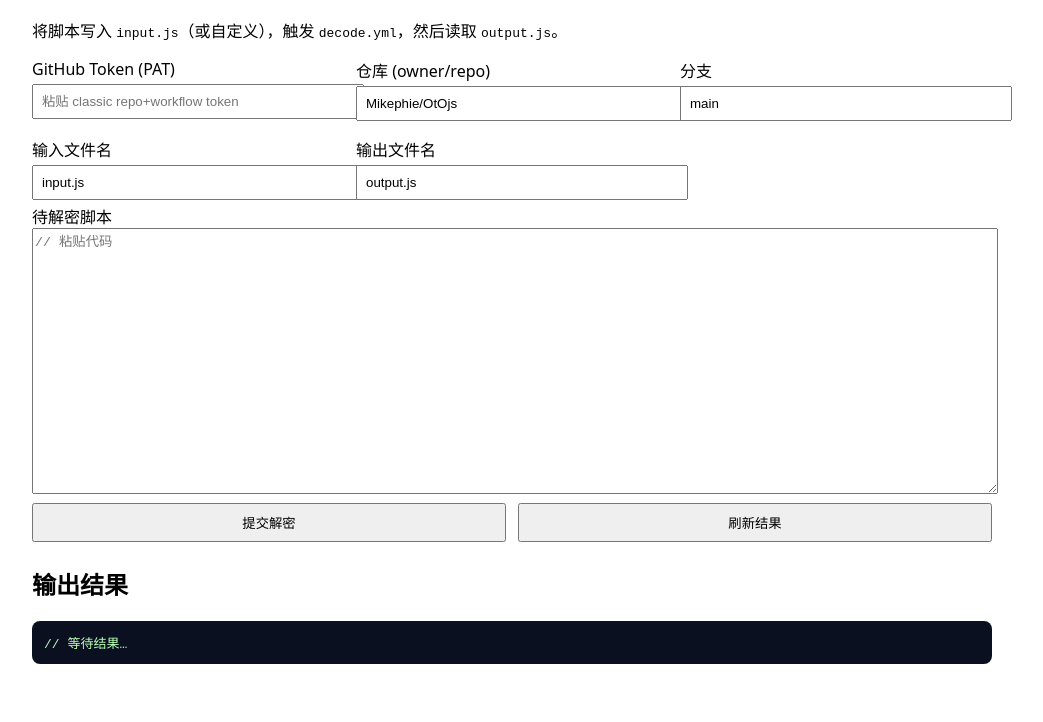
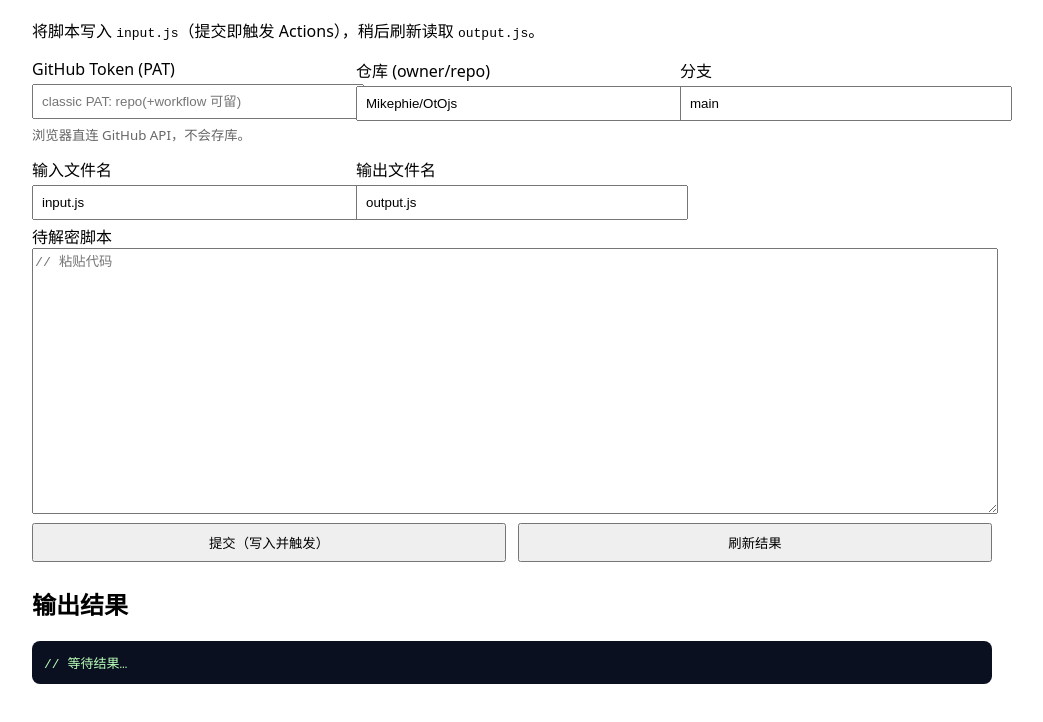
Before and after one commit to Mikephie/OtOjs, a website: page docs/index.html in a window 1280 px wide. Shown: the part 86-808 px from the top of the page, without its empty margins (128-1171 px from the left). Drawn offline with Linux system fonts and the light colour scheme.

Commit message:
Update index.html

```diff
--- a/docs/index.html
+++ b/docs/index.html
@@ -3,26 +3,25 @@
 <head>
   <meta charset="utf-8" />
   <meta name="viewport" content="width=device-width,initial-scale=1" />
-  <title>decode_action 网页端</title>
+  <title>Decode Web UI</title>
   <style>
     body{font-family:system-ui,-apple-system,Segoe UI,Roboto;max-width:960px;margin:40px auto;padding:0 16px}
     textarea{width:100%;height:260px}
     input,button{padding:8px;margin:4px 0;width:100%}
     .grid{display:grid;grid-template-columns:repeat(auto-fit,minmax(260px,1fr));gap:12px}
     pre{background:#0b1020;color:#b8ffb8;padding:12px;overflow:auto;border-radius:8px}
-    small{color:#666}
-    .ok{color:#0a0}
-    .err{color:#c00}
+    small{color:#666}.ok{color:#0a0}.err{color:#c00}
   </style>
 </head>
 <body>
   <h1>Decode Web UI</h1>
-  <p>将脚本写入 <code>input.js</code>（或自定义），触发 <code>decode.yml</code>，然后读取 <code>output.js</code>。</p>
+  <p>将脚本写入 <code>input.js</code>（提交即触发 Actions），稍后刷新读取 <code>output.js</code>。</p>
 
   <div class="grid">
     <div>
       <label>GitHub Token (PAT)</label>
-      <input id="token" type="password" placeholder="粘贴 classic repo+workflow token" />
+      <input id="token" type="password" placeholder="classic PAT: repo(+workflow 可留)" />
+      <small>浏览器直连 GitHub API，不会存库。</small>
     </div>
     <div>
       <label>仓库 (owner/repo)</label>
@@ -46,7 +45,7 @@
   <textarea id="code" placeholder="// 粘贴代码"></textarea>
 
   <div class="grid">
-    <button id="btnSubmit">提交解密</button>
+    <button id="btnSubmit">提交（写入并触发）</button>
     <button id="btnCheck">刷新结果</button>
   </div>
 
```
